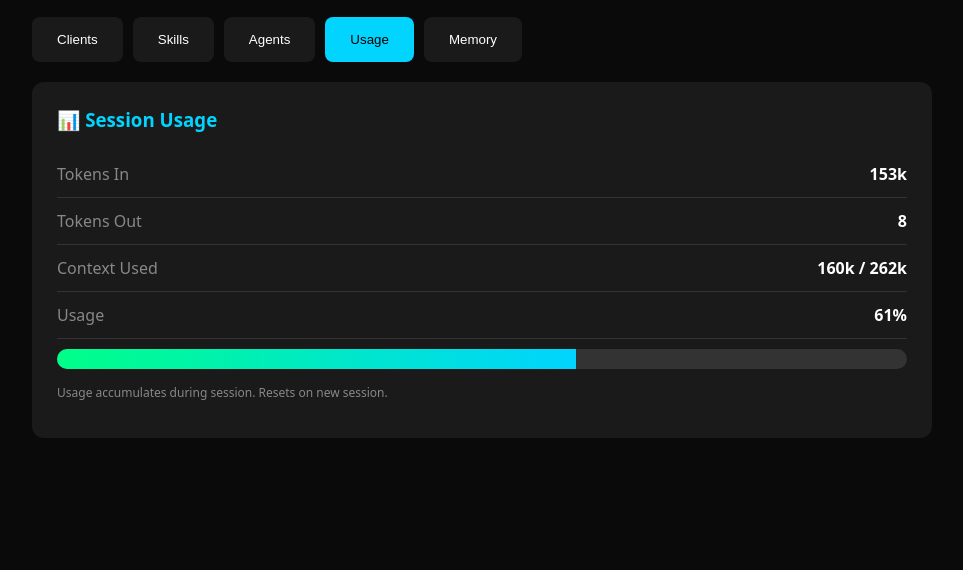
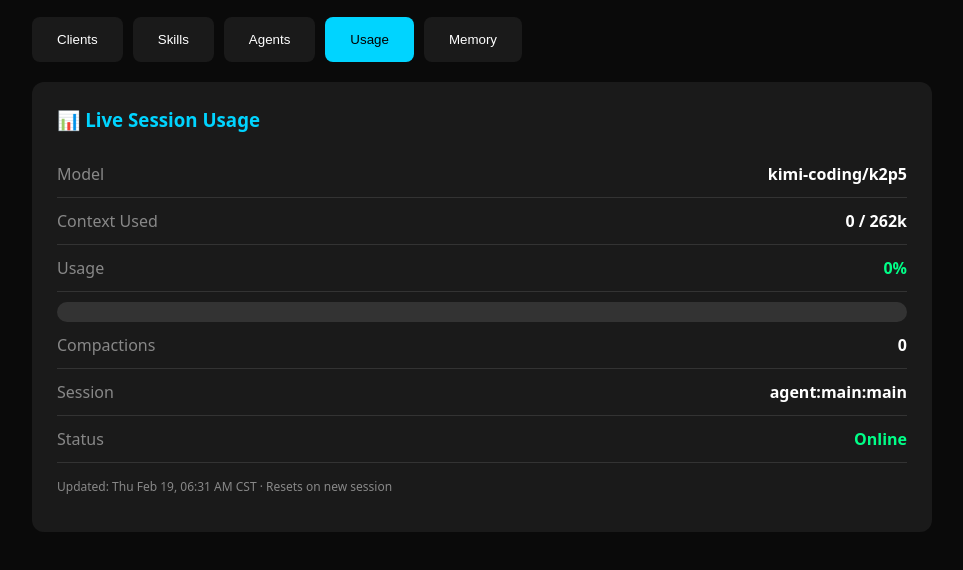
Before and after one commit to xBalzerian/gege-dashboard, a plain HTML site: page index.html in a window 1280 px wide. Both pictures are taken after a click on the button "Usage". Shown: the part 180-750 px from the top of the page, without its empty margins (158-1121 px from the left). Drawn offline with Linux system fonts and the light colour scheme.

Commit message:
Update with live session usage data - Feb 19, 2026

```diff
--- a/index.html
+++ b/index.html
@@ -68,13 +68,15 @@
 
 <div id="u" class="hide">
   <div class="card">
-    <h3 style="margin-top:0;color:#00d4ff">📊 Session Usage</h3>
-    <div class="row"><span class="label">Tokens In</span><span class="val">153k</span></div>
-    <div class="row"><span class="label">Tokens Out</span><span class="val">8</span></div>
-    <div class="row"><span class="label">Context Used</span><span class="val">160k / 262k</span></div>
-    <div class="row"><span class="label">Usage</span><span class="val">61%</span></div>
-    <div class="usage-bar"><div class="usage-fill"></div></div>
-    <p style="color:#888;font-size:12px;margin-top:15px">Usage accumulates during session. Resets on new session.</p>
+    <h3 style="margin-top:0;color:#00d4ff">📊 Live Session Usage</h3>
+    <div class="row"><span class="label">Model</span><span class="val">kimi-coding/k2p5</span></div>
+    <div class="row"><span class="label">Context Used</span><span class="val">0 / 262k</span></div>
+    <div class="row"><span class="label">Usage</span><span class="val green">0%</span></div>
+    <div class="usage-bar"><div class="usage-fill" style="width:0%"></div></div>
+    <div class="row"><span class="label">Compactions</span><span class="val">0</span></div>
+    <div class="row"><span class="label">Session</span><span class="val">agent:main:main</span></div>
+    <div class="row"><span class="label">Status</span><span class="val green">Online</span></div>
+    <p style="color:#888;font-size:12px;margin-top:15px">Updated: Thu Feb 19, 06:31 AM CST · Resets on new session</p>
   </div>
 </div>
 
@@ -90,4 +92,4 @@
 <script>function s(id){document.querySelectorAll('#c,#k,#a,#u,#m').forEach(c=>c.classList.add('hide'));document.getElementById(id).classList.remove('hide');document.querySelectorAll('.tab').forEach(t=>t.classList.remove('active'));event.target.classList.add('active')}</script>
 </body>
 </html>
-<!-- Updated: Wed Feb 18 10:05:34 PM CST 2026 -->
+<!-- Updated: Thu Feb 19 06:31 AM CST 2026 -->
```
